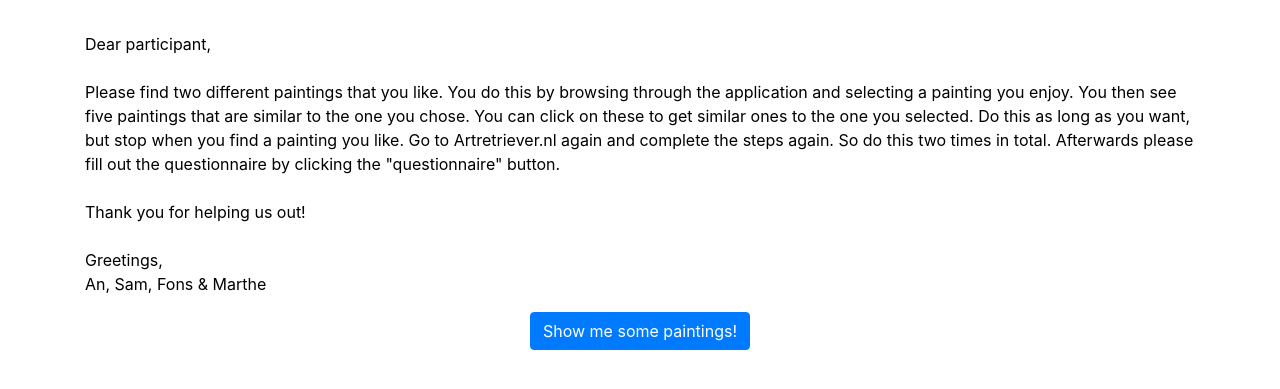
After one commit to Samonum/mmr-arthistory, a Flask app: template app/templates/intro_show.html in a window 1280 px wide. The commit adds this page. Shown: the top 389 px of the page. Run offline with Flask 2, Linux system fonts and the light colour scheme; the template is opened without the code that fills it, so the values that code supplies are empty; parts of the project's set-up code (start-up, migrations or seed data) failed here and were passed over; some libraries are stand-ins or nearby versions.

Commit message:
New intro, and slick interface

```diff
--- a/app/__init__.py
+++ b/app/__init__.py
@@ -11,7 +11,7 @@ app = Flask(__name__)
 
 @app.route('/')
 def intro():
-    return render_template('intro.html')
+    return render_template('intro_show.html')
 
 # In production this is handled by nginx
 if environ['FLASK_DEBUG']:
--- /dev/null
+++ b/app/templates/intro_show.html
@@ -0,0 +1,40 @@
+<!DOCTYPE html>
+<html>
+<head>
+  <title>MMR arthistory project - Introduction</title>
+    <link rel="stylesheet" href="https://maxcdn.bootstrapcdn.com/bootstrap/4.0.0-alpha.5/css/bootstrap.min.css" integrity="sha384-AysaV+vQoT3kOAXZkl02PThvDr8HYKPZhNT5h/CXfBThSRXQ6jW5DO2ekP5ViFdi" crossorigin="anonymous">
+    <style type="text/css">
+    body {
+      background: white;
+      color: black;
+    }
+    .container {
+      margin-top: 2em;
+    }
+    .btnwrap {
+      text-align: center;
+    }
+    </style>
+</head>
+<body>
+  <div class="container">
+    <p>
+      Dear participant,
+
+      <br><br>Please find two different paintings that you like. You do this by browsing through the application and selecting a painting you enjoy. You then see five paintings that are similar to the one you chose. You can click on these to get similar ones to the one you selected. Do this as long as you want, but stop when you find a painting you like. Go to Artretriever.nl again and complete the steps again. So do this two times in total. Afterwards please fill out the questionnaire by clicking the "questionnaire" button.
+
+      <br><br>Thank you for helping us out!
+
+      <br><br>Greetings,
+
+      <br>An, Sam, Fons &amp; Marthe
+    </p>
+    <div class="btnwrap">
+      <a class="btn btn-primary" href="{{url_for('showoffapp.index')}}">Show me some paintings!</a>
+    </div>
+  </div>
+
+
+
+</body>
+</html>
```
Also changed, not shown: app/templates/show.html (+22 -10 lines), app/static/spiffygif.gif (added).
